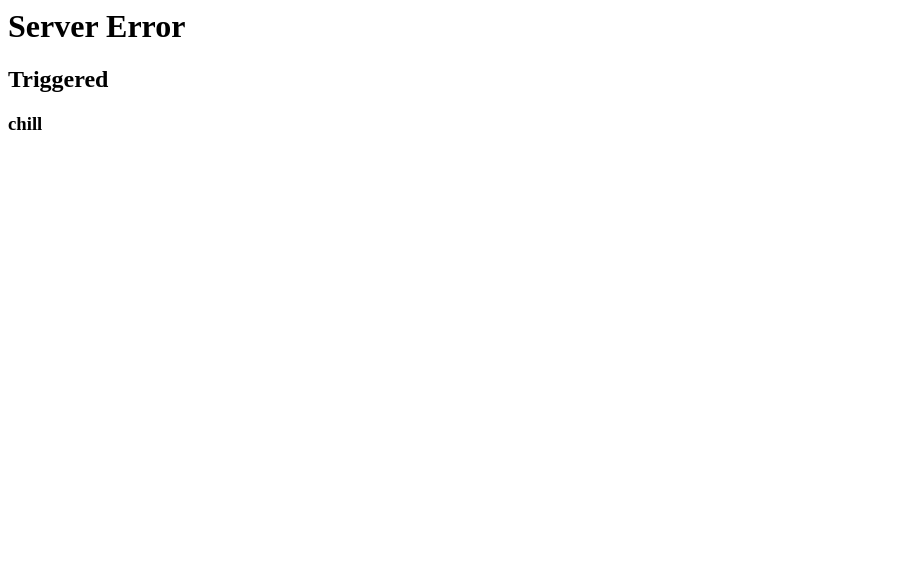
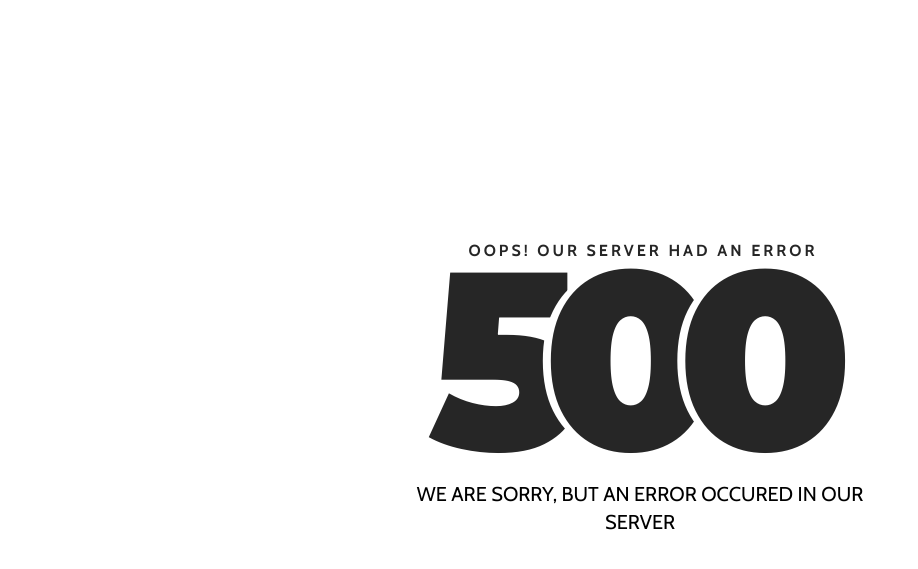
Before and after one commit to abc22413/news, a Django app: template templates/500.html in a window 1280 px wide. Shown: the top 569 px of the page, without its empty margins (0-918 px from the left). Run offline with Django 3.2, Linux system fonts and the light colour scheme; the template is opened without the code that fills it: most values are stand-ins (such as "Sample title", 1, 10 or a date in 2020); parts of the project's set-up code (start-up, migrations or seed data) failed here and were passed over; some libraries are stand-ins or nearby versions.

Commit message:
500.html
I realised CSP was blocking the popup. Now I made the page nicer looking as well

```diff
--- /dev/null
+++ b/static/css/style.css
@@ -0,0 +1,101 @@
+* {
+  -webkit-box-sizing: border-box;
+          box-sizing: border-box;
+}
+
+body {
+  padding: 0;
+  margin: 0;
+}
+
+#notfound {
+  position: relative;
+  height: 100vh;
+}
+
+#notfound .notfound {
+  position: absolute;
+  left: 50%;
+  top: 50%;
+  -webkit-transform: translate(-50%, -50%);
+      -ms-transform: translate(-50%, -50%);
+          transform: translate(-50%, -50%);
+}
+
+.notfound {
+  max-width: 520px;
+  width: 100%;
+  line-height: 1.4;
+  text-align: center;
+}
+
+.notfound .notfound-404 {
+  position: relative;
+  height: 240px;
+}
+
+.notfound .notfound-404 h1 {
+  font-family: 'Montserrat', sans-serif;
+  position: absolute;
+  left: 50%;
+  top: 50%;
+  -webkit-transform: translate(-50%, -50%);
+      -ms-transform: translate(-50%, -50%);
+          transform: translate(-50%, -50%);
+  font-size: 252px;
+  font-weight: 900;
+  margin: 0px;
+  color: #262626;
+  text-transform: uppercase;
+  letter-spacing: -40px;
+  margin-left: -20px;
+}
+
+.notfound .notfound-404 h1>span {
+  text-shadow: -8px 0px 0px #fff;
+}
+
+.notfound .notfound-404 h3 {
+  font-family: 'Cabin', sans-serif;
+  position: relative;
+  font-size: 16px;
+  font-weight: 700;
+  text-transform: uppercase;
+  color: #262626;
+  margin: 0px;
+  letter-spacing: 3px;
+  padding-left: 6px;
+}
+
+.notfound h2 {
+  font-family: 'Cabin', sans-serif;
+  font-size: 20px;
+  font-weight: 400;
+  text-transform: uppercase;
+  color: #000;
+  margin-top: 0px;
+  margin-bottom: 25px;
+}
+
+@media only screen and (max-width: 767px) {
+  .notfound .notfound-404 {
+    height: 200px;
+  }
+  .notfound .notfound-404 h1 {
+    font-size: 200px;
+  }
+}
+
+@media only screen and (max-width: 480px) {
+  .notfound .notfound-404 {
+    height: 162px;
+  }
+  .notfound .notfound-404 h1 {
+    font-size: 162px;
+    height: 150px;
+    line-height: 162px;
+  }
+  .notfound h2 {
+    font-size: 16px;
+  }
+}
--- a/templates/500.html
+++ b/templates/500.html
@@ -1,16 +1,49 @@
-<html>
+<!DOCTYPE html>
+<html lang="en">
+
 <head>
+	<meta charset="utf-8">
+	<meta http-equiv="X-UA-Compatible" content="IE=edge">
+	<meta name="viewport" content="width=device-width, initial-scale=1">
+	<!-- The above 3 meta tags *must* come first in the head; any other head content must come *after* these tags -->
+
+	<title>Newspaper Error</title>
+
+	<!-- Google font -->
+	<link href="https://fonts.googleapis.com/css?family=Cabin:400,700" rel="stylesheet">
+	<link href="https://fonts.googleapis.com/css?family=Montserrat:900" rel="stylesheet">
+
+	<!-- Custom stlylesheet -->
+	<link type="text/css" rel="stylesheet" href="static/css/style.css" />
+
+	<!-- HTML5 shim and Respond.js for IE8 support of HTML5 elements and media queries -->
+	<!-- WARNING: Respond.js doesn't work if you view the page via file:// -->
+	<!--[if lt IE 9]>
+		  <script src="https://oss.maxcdn.com/html5shiv/3.7.3/html5shiv.min.js"></script>
+		  <script src="https://oss.maxcdn.com/respond/1.4.2/respond.min.js"></script>
+		<![endif]-->
     <script src="https://browser.sentry-cdn.com/5.9.1/bundle.min.js" integrity="sha384-/x1aHz0nKRd6zVUazsV6CbQvjJvr6zQL2CHbQZf3yoLkezyEtZUpqUNnOLW9Nt3v" crossorigin="anonymous"></script>
 </head>
+
 <body>
-    <h1>Server Error</h1>
+
+	<div id="notfound">
+		<div class="notfound">
+			<div class="notfound-404">
+				<h3>Oops! Our server had an error</h3>
+				<h1><span>5</span><span>0</span><span>0</span></h1>
+			</div>
+			<h2>we are sorry, but an error occured in our server</h2>
+		</div>
+	</div>
+
   {% if sentry_event_id %}
-    <h2>Triggered</h2>
   <script>
     Sentry.init({ dsn: 'https://b58285a7f22d46c593decf18a1be9bfc@sentry.io/1835898' });
     Sentry.showReportDialog({ eventId: '{{ sentry_event_id }}' })
   </script>
-    <h3>chill</h3>
   {% endif %}
-  </body>
+
+</body><!-- This templates was made by Colorlib (https://colorlib.com) -->
+
 </html>
```
Lines whose indentation alone changed are shown as unchanged.
